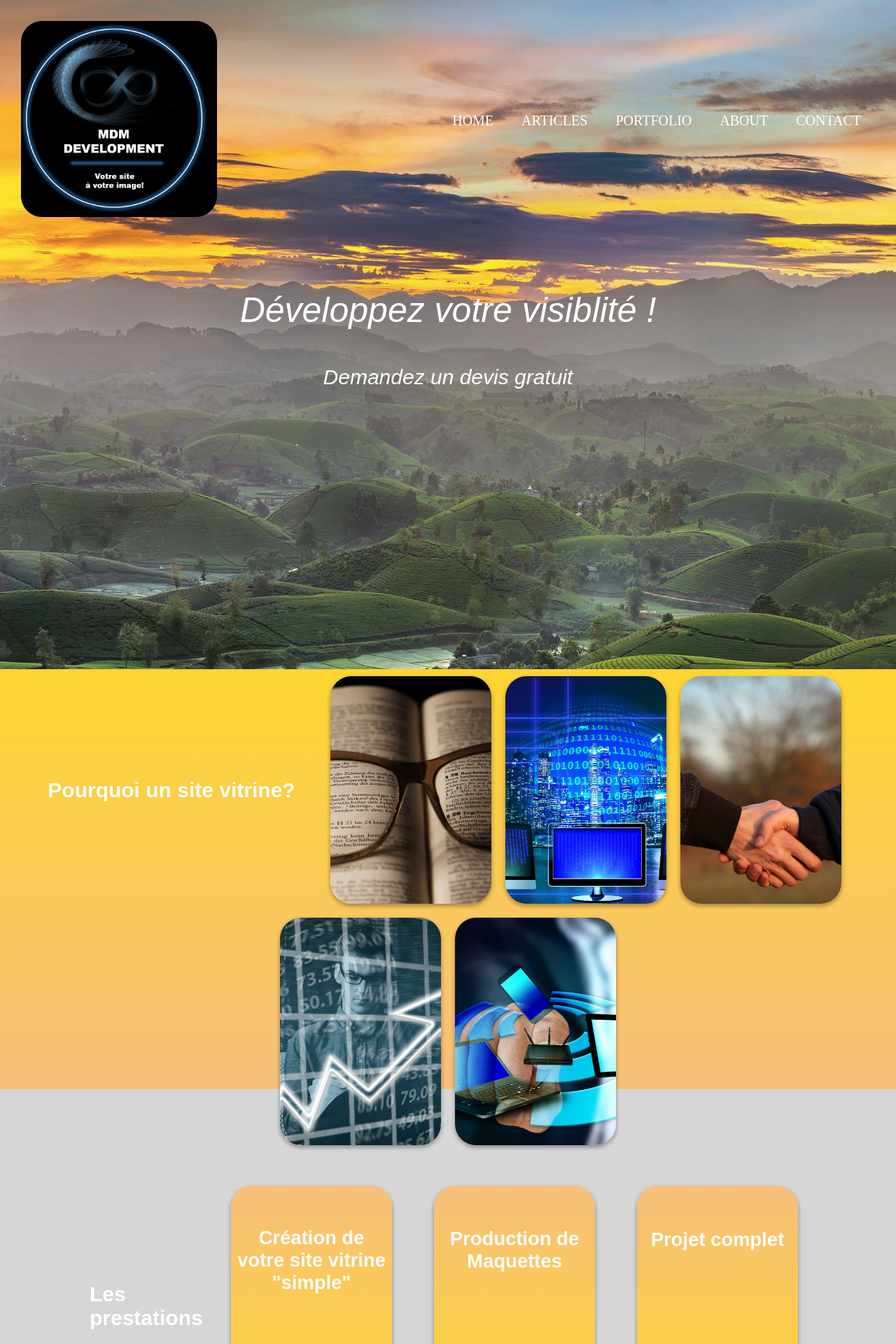
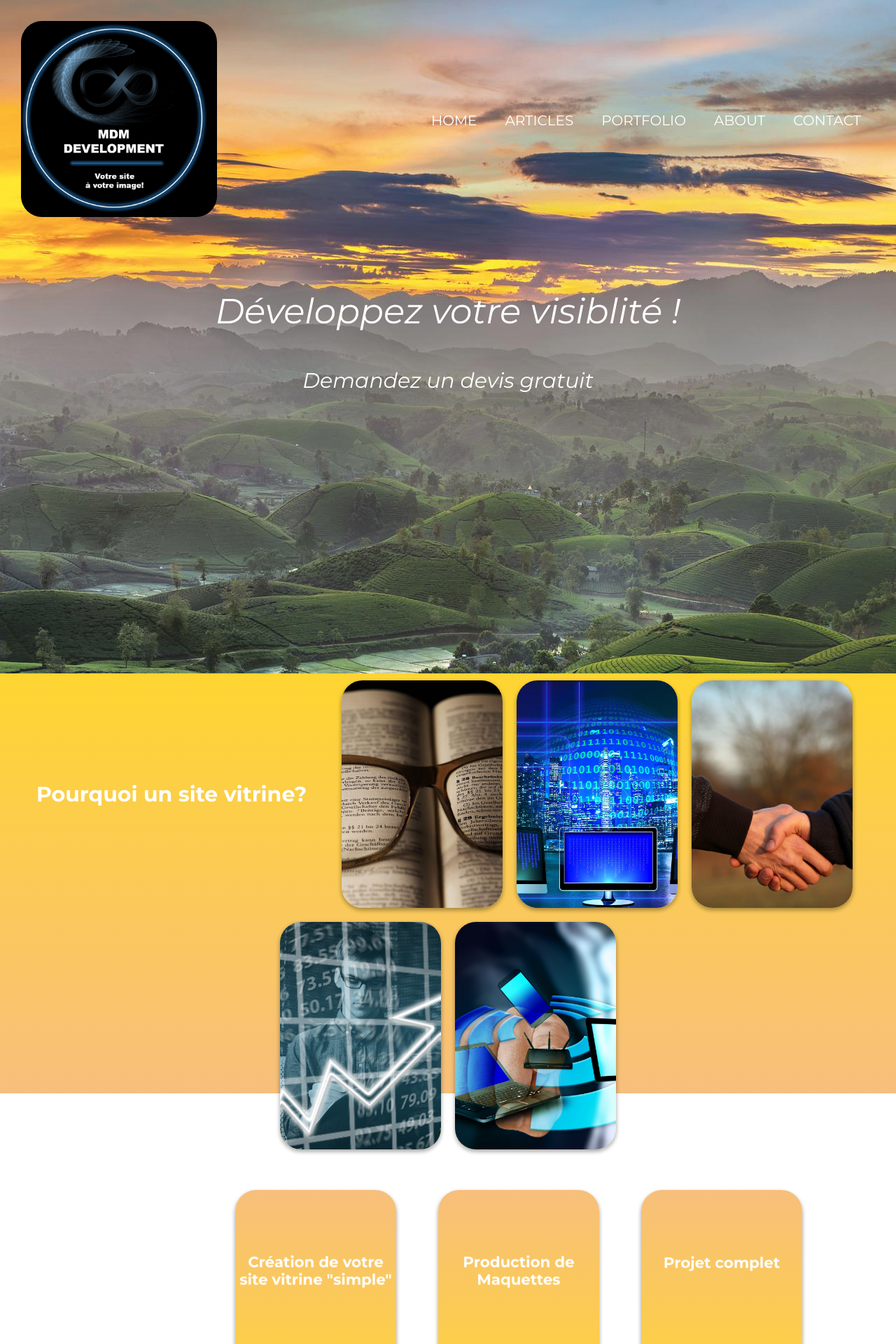
Before and after one commit to melaniemdm/mdmDevopment, a React (Create React App) app: page / in a window 1280 px wide. Shown: the top 1920 px of the page at 70% size. Built offline with nearby package versions, Linux system fonts and the light colour scheme.

Commit message:
add(html) police Monserrat fix(index.js) police refacto(js & css) prestations - header

```diff
--- a/public/index.html
+++ b/public/index.html
@@ -10,6 +10,10 @@
       content="Web site created using create-react-app"
     />
     <link rel="apple-touch-icon" href="%PUBLIC_URL%/logo192.png" />
+
+    <style>
+      @import url('https://fonts.googleapis.com/css2?family=Montserrat:ital,wght@0,100;0,200;0,300;0,400;0,500;0,600;0,700;0,800;0,900;1,100;1,200;1,300;1,400;1,500;1,600;1,700;1,800;1,900&display=swap');
+      </style>
     <!--
       manifest.json provides metadata used when your web app is installed on a
       user's mobile device or desktop. See https://developers.google.com/web/fundamentals/web-app-manifest/
--- a/src/components/Header/style.scss
+++ b/src/components/Header/style.scss
@@ -12,8 +12,7 @@
   height: 280px;
   border-radius: 30px;
 }
-html,
-body {
+html{
   margin: 0px;
 }
 header span {
@@ -23,7 +22,7 @@
 div.containerNav a {
   color: white;
   text-decoration: none;
-  font: 20px Raleway;
+  font-size: 20px ;
   margin: 0px 10px;
   padding: 10px 10px;
   position: relative;
--- a/src/components/Prestations/index.js
+++ b/src/components/Prestations/index.js
@@ -65,7 +65,7 @@
                  sur devis
                 </div>
                 <div class="details-text">
-                  <span>Conseil, maquette, dévelopement</span>
+                  <span>Conseils, Maquettes, Dévelopement</span>
                   <span>Création de votre site vitrine</span>
                 </div>
               </div>
--- a/src/components/Prestations/style.scss
+++ b/src/components/Prestations/style.scss
@@ -4,12 +4,7 @@
 $animation-speed-fast: .8s;
 $animation-speed-slow: 1s;
 
-body {
-  margin: 0;
-  height: 100vh;
-  background-color: #d6d6d6;
-  font-family: 'Montserrat', sans-serif;
-}
+
 
 .titlePresta{
     color: white;
@@ -67,9 +62,8 @@
 .titleh2{
     color: white;
     font-weight: bold;
-    font-size:1.8vw;
+    font-size:1.4vw;
    width:80%;
-
 }
 .text-overlay{
   transform: perspective(1000px) translateY(0) translateZ(80px);
@@ -77,7 +71,7 @@
   pointer-events: none;
   width: 100%;
   perspective: inherit;
-  padding-top: 50px;
+  padding-top: 80px;
   display: flex;
   text-align: center;
   justify-content: center;
@@ -141,12 +135,12 @@
   text-align: center;
   flex-direction: column;
   color: white;
-  font-size: .75rem;
+  font-size: 1rem;
 }
 
 small{
-  font-size: .75rem;
-  font-weight: 100;
+  font-size: 1rem;
+  font-weight: 200;
   color: white;
 }
 
--- a/src/index.css
+++ b/src/index.css
@@ -1,10 +1,12 @@
 body {
   margin: 0;
-  font-family: -apple-system, BlinkMacSystemFont, 'Segoe UI', 'Roboto', 'Oxygen',
+  font-family: 'Montserrat',-apple-system, BlinkMacSystemFont, 'Segoe UI', 'Roboto', 'Oxygen',
     'Ubuntu', 'Cantarell', 'Fira Sans', 'Droid Sans', 'Helvetica Neue',
     sans-serif;
   -webkit-font-smoothing: antialiased;
   -moz-osx-font-smoothing: grayscale;
+  margin: 0;
+  height: 100vh;
 }
 
 code {
```
